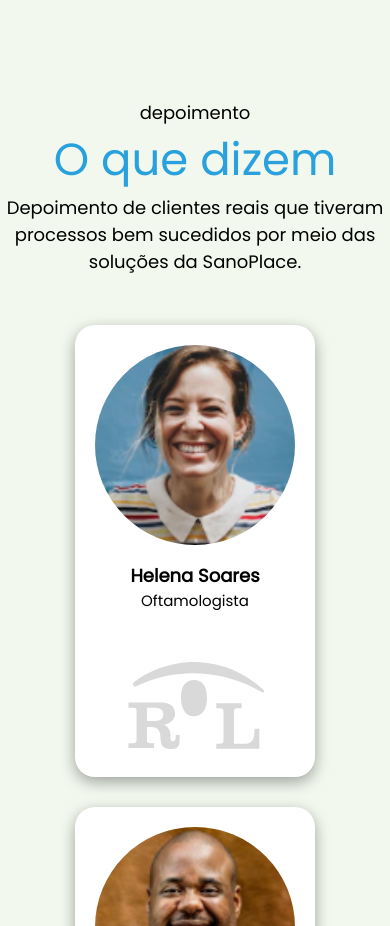
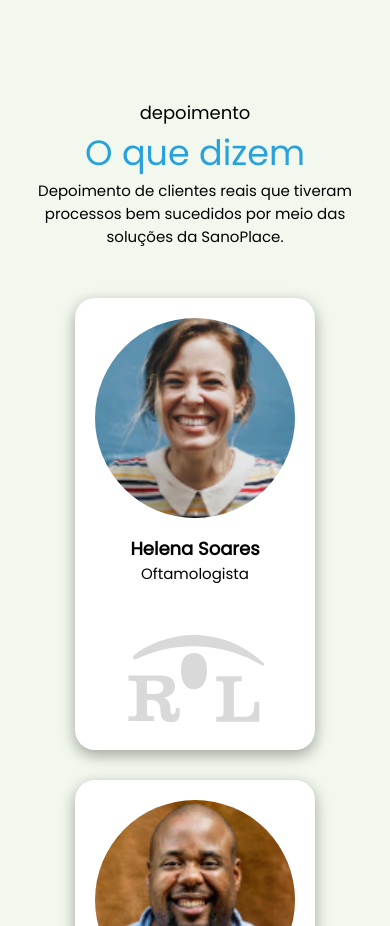
Before and after one commit to metamathstudios/sanoplace, a Next.js app: page / in a window 390 px wide. Shown: the part 2980-3906 px from the top of the page. Built offline with nearby package versions, Linux system fonts and the light colour scheme.

Commit message:
feat: add improves to mobile text responsive

```diff
--- a/components/Landing/Hero/styles.module.scss
+++ b/components/Landing/Hero/styles.module.scss
@@ -30,6 +30,10 @@
 
         @media (max-width: 1200px) {
           margin-left: 0px;
+        }
+
+        @media (max-width: 680px) {
+          width: 90%;
         }
 
         .title {
--- a/components/Landing/Testimonials/styles.module.scss
+++ b/components/Landing/Testimonials/styles.module.scss
@@ -11,6 +11,10 @@
     flex-direction: column;
     text-align: center;
 
+    @media (max-width: 440px) {
+      width: 90%;
+    }
+
     .headerText {
       padding-top: 120px;
 
@@ -21,10 +25,18 @@
       .secondTitle {
         color: var(--blue);
         font-size: 45px;
+
+        @media (max-width: 440px) {
+          font-size: 35px;
+        }
       }
 
       .description {
         font-size: 18px;
+
+        @media (max-width: 440px) {
+          font-size: 15px;
+        }
       }
     }
 
```
